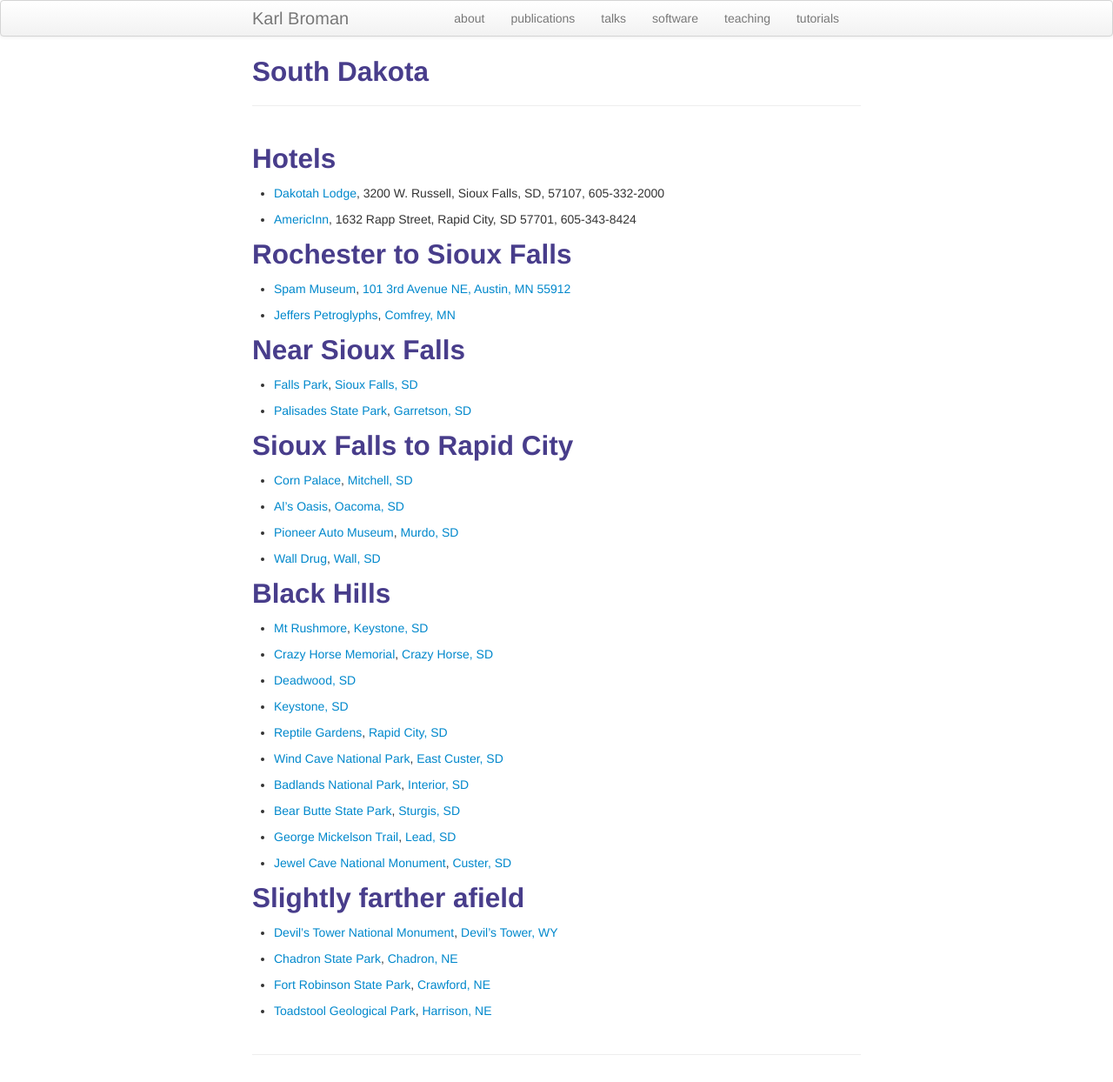
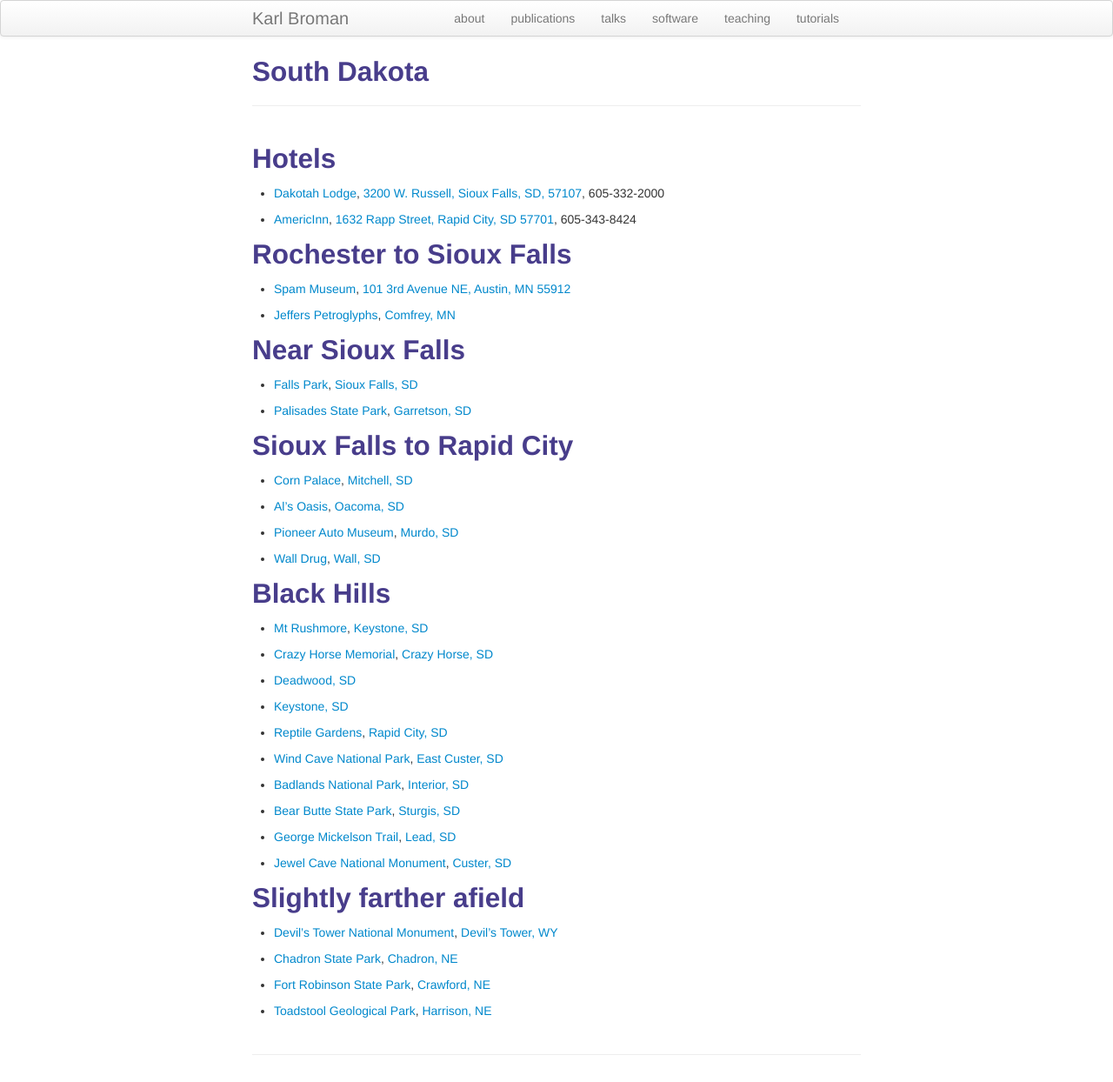
Before and after one commit to kbroman/kbroman.github.io, a Jekyll site: the page built from pages/sd.md, in a window 1280 px wide. Shown: the whole page at 87% size. Built offline with Jekyll 4.4.1, drawn with Linux system fonts in a browser that asks for light colours; some of the changed lines change nothing that is shown.

Commit message:
pages/sd: Links to hotels on google maps

```diff
--- a/pages/sd.md
+++ b/pages/sd.md
@@ -7,9 +7,9 @@ description: planning trip to South Dakota
 
 ## Hotels
 
-- [Dakotah Lodge](http://www.dakotahlodge.com/), 3200 W. Russell, Sioux Falls, SD, 57107, 605-332-2000
+- [Dakotah Lodge](http://www.dakotahlodge.com/), [3200 W. Russell, Sioux Falls, SD, 57107](https://goo.gl/maps/QeJW862EYjP2), 605-332-2000
 
-- [AmericInn](http://www.rapidcityamericinn.com/), 1632 Rapp Street, Rapid City, SD 57701, 605-343-8424
+- [AmericInn](http://www.rapidcityamericinn.com/), [1632 Rapp Street, Rapid City, SD 57701](https://goo.gl/maps/JwbKA67nNAP2), 605-343-8424
 
 
 ## Rochester to Sioux Falls
```
